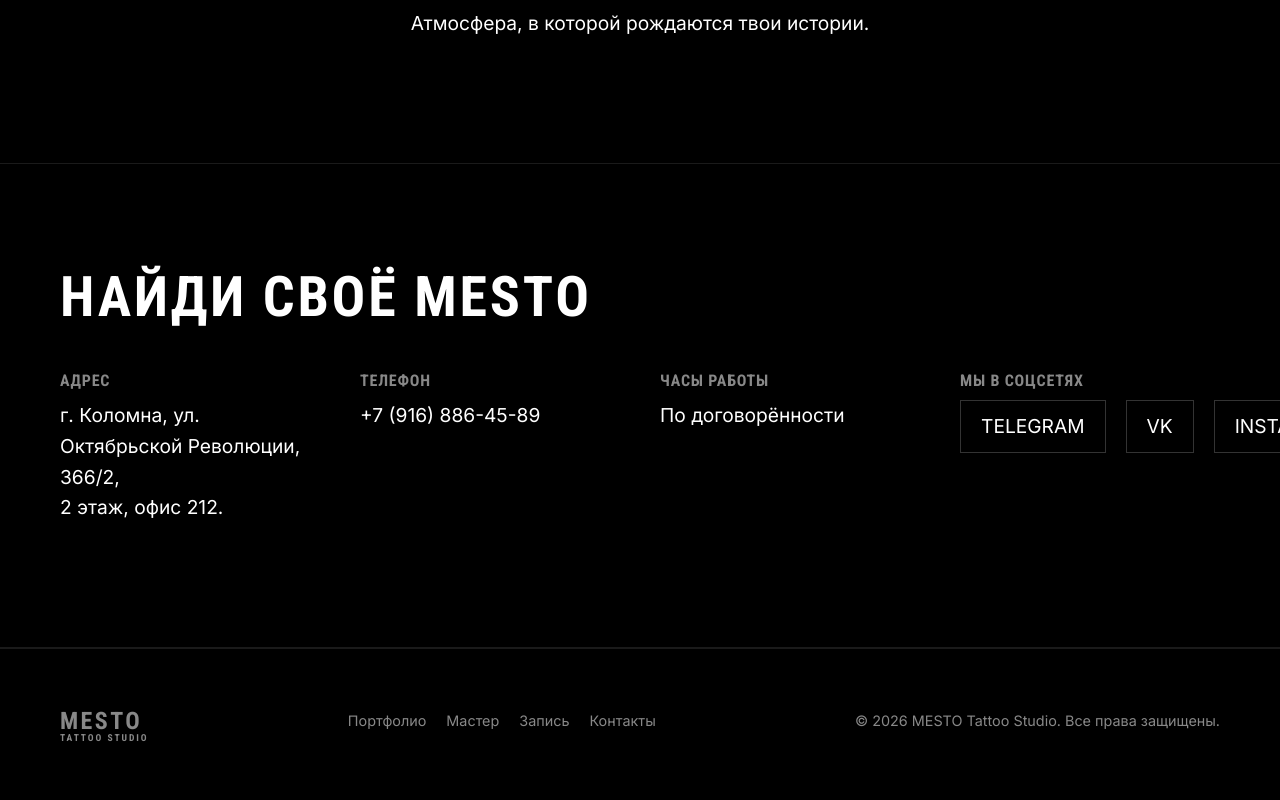
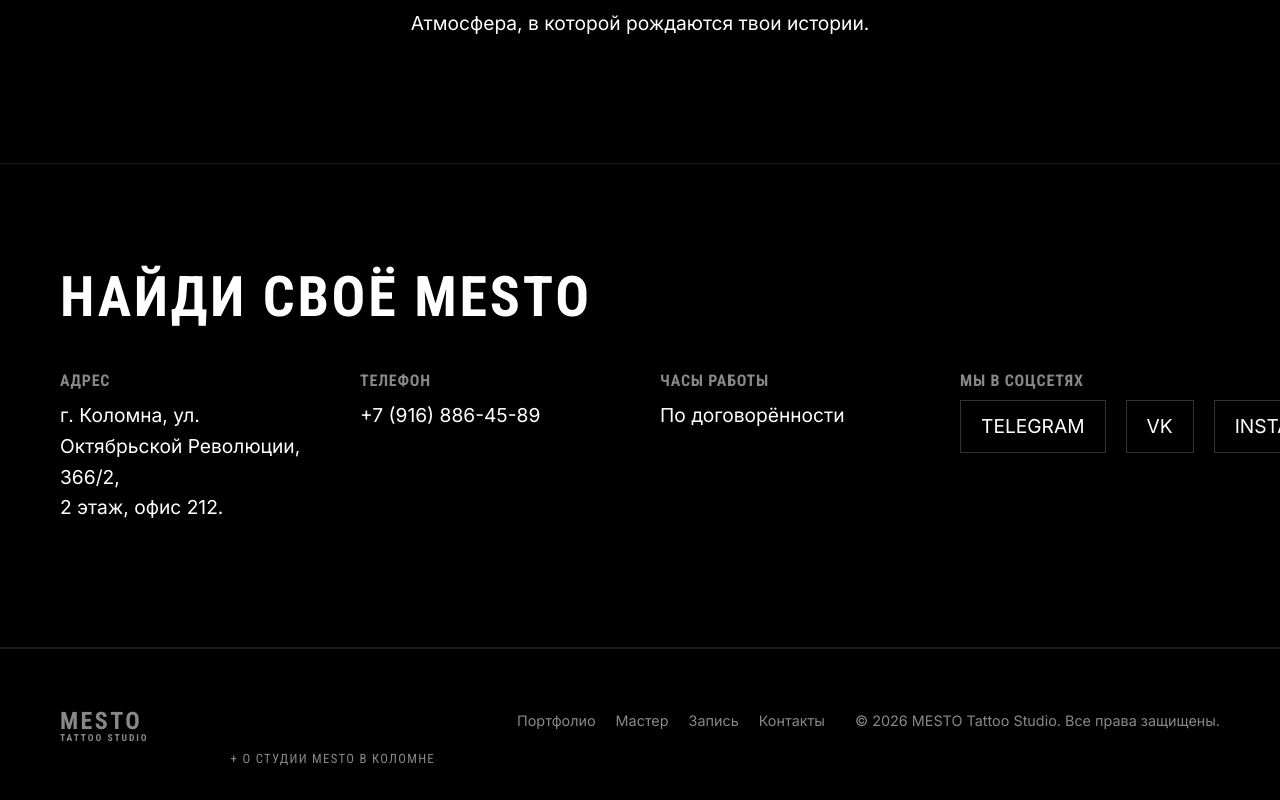
Before and after one commit to Dima-You/mesto-tattoo, a plain HTML site: page index.html in a window 1280 px wide. Shown: the part 5962-6762 px from the top of the page. Before the commit the page ends 6735 px from the top, so only its background shows below. Drawn offline with Linux system fonts and the light colour scheme.

Commit message:
Update index.html

```diff
--- a/index.html
+++ b/index.html
@@ -802,6 +802,45 @@
             color: var(--color-gray-light);
         }
 
+/* =========================================
+           ГЕО-ТЕКСТ (SEO-БЛОК В ПОДВАЛЕ)
+           ========================================= */
+        .seo-geo {
+            margin-top: 40px;
+            font-size: 0.85rem;
+            color: var(--color-gray-light);
+        }
+
+        .seo-geo summary {
+            cursor: pointer;
+            font-family: var(--font-heading);
+            font-size: 0.8rem;
+            text-transform: uppercase;
+            letter-spacing: 0.1em;
+            transition: color 0.3s ease;
+            list-style: none;          /* Убираем стандартный треугольник */
+        }
+
+        .seo-geo summary::-webkit-details-marker { display: none; }
+
+        .seo-geo summary::before {
+            content: '+ ';               /* Монохромный маркер в стиле сайта */
+        }
+
+        .seo-geo[open] summary::before {
+            content: '− ';
+        }
+
+        .seo-geo summary:hover {
+            color: var(--color-text);
+        }
+
+        .seo-geo p {
+            margin: 12px 0 0;
+            max-width: 800px;
+            line-height: 1.7;
+        }
+
     </style>
 </head>
 <body>
@@ -1069,6 +1108,14 @@
                 <span>TATTOO STUDIO</span>
             </div>
 
+            <!-- ГЕО-ТЕКСТ для локального SEO (свернутый блок) -->
+        <div class="container">
+            <details class="seo-geo">
+                <summary>О студии MESTO в Коломне</summary>
+                <p>Тату-студия MESTO — это место, где рождаются ваши идеи. Мы находимся в городе Коломна, Московская область, по адресу ул. Октябрьской Революции, 366/2. К нам приезжают клиенты из Коломны, а также из Москвы и других городов Подмосковья.</p>
+            </details>
+        </div>
+
             <nav class="footer-nav">
                 <a href="#portfolio">Портфолио</a>
                 <a href="#master">Мастер</a>
```
